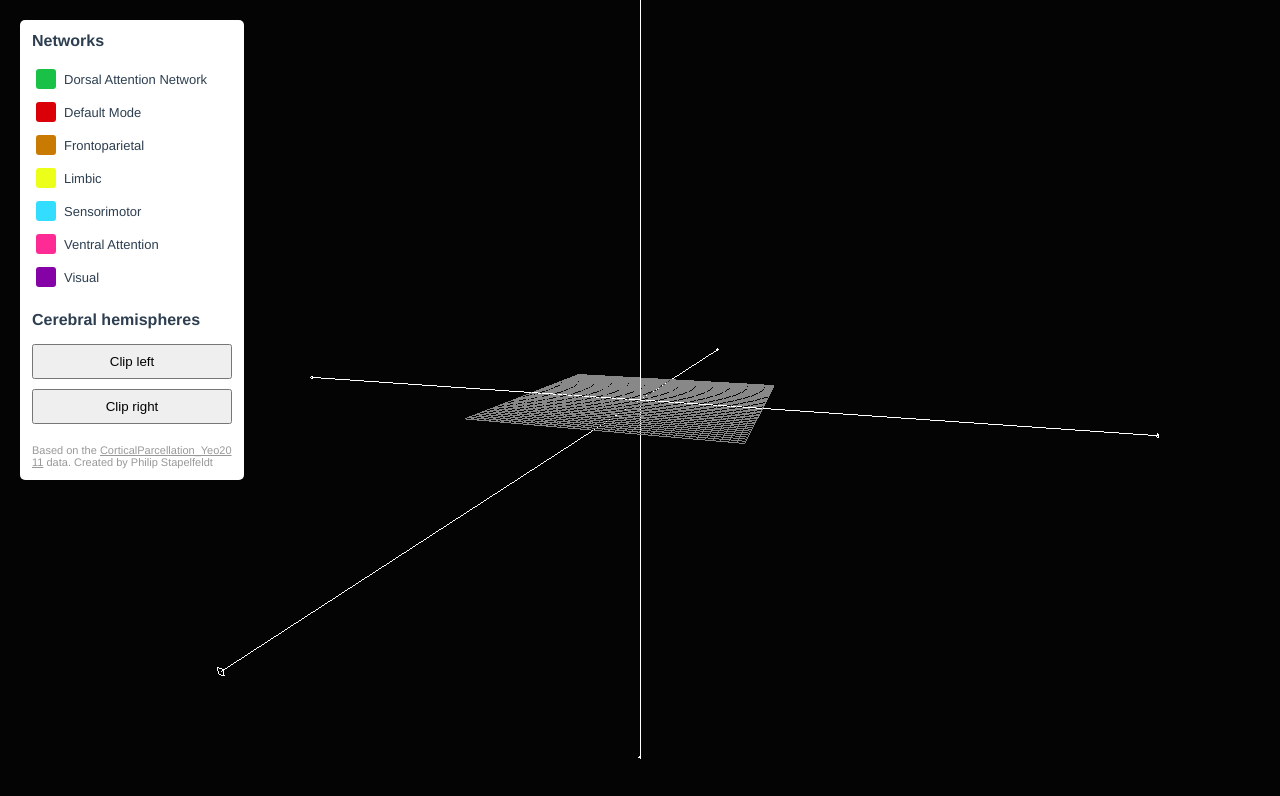
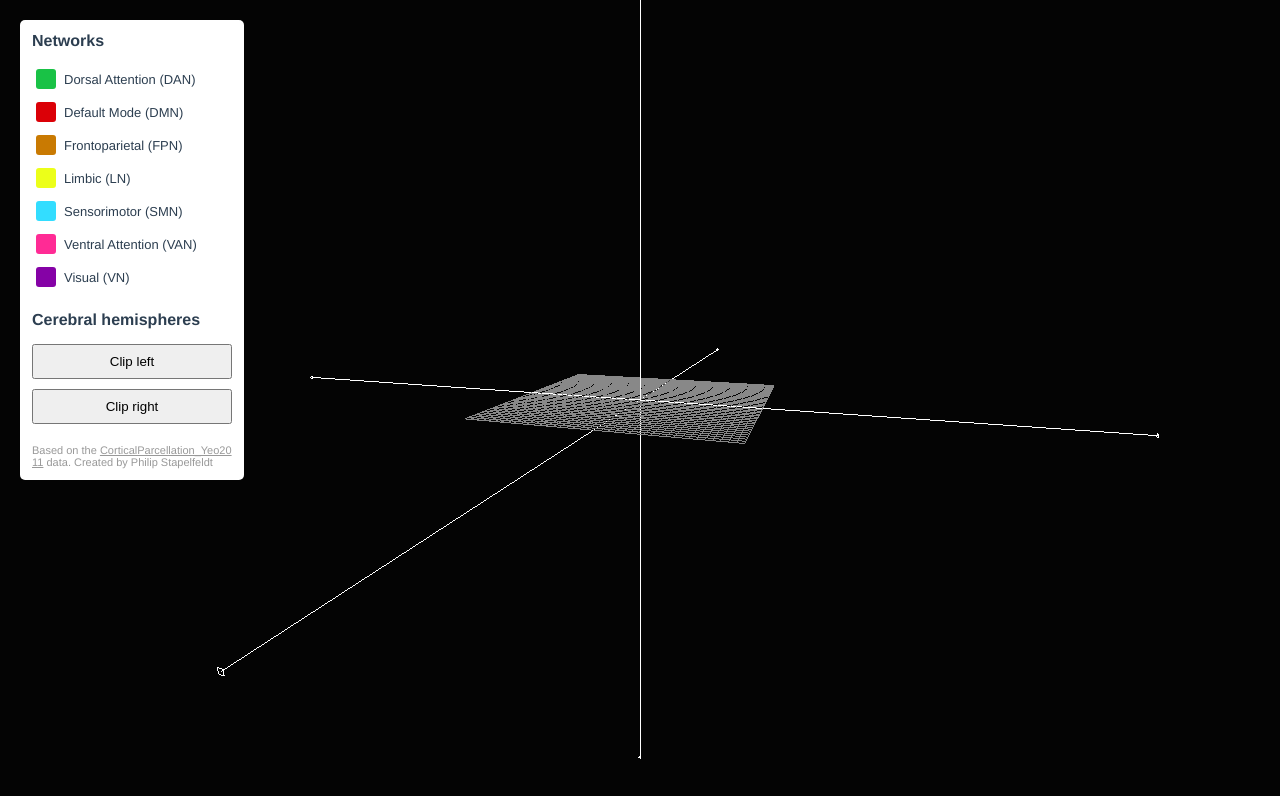
Before and after one commit to ph1p/yeo-atlas-3d, a React (Vite) app: page / in a window 1280 px wide. Shown: the top 796 px of the page. Built offline with nearby package versions, Linux system fonts and the light colour scheme; no server answers.

Commit message:
refactor: add short form

```diff
--- a/src/App.tsx
+++ b/src/App.tsx
@@ -61,7 +61,9 @@ export const App = () => {
               className="color"
               style={{ backgroundColor: `#${net.color.toString(16)}` }}
             ></div>
-            <div className="name">{net.name}</div>
+            <div className="name">
+              {net.name} ({key})
+            </div>
           </li>
         ))}
       </ul>
--- a/src/utils/constants.ts
+++ b/src/utils/constants.ts
@@ -7,7 +7,7 @@ export const NETWORKS: Record<
   { name: string; mesh?: THREE.Mesh; color: number; position: number[] }
 > = {
   DAN: {
-    name: 'Dorsal Attention Network',
+    name: 'Dorsal Attention',
     color: 0x19c246,
     position: [-75, 155, -184],
   },
```
